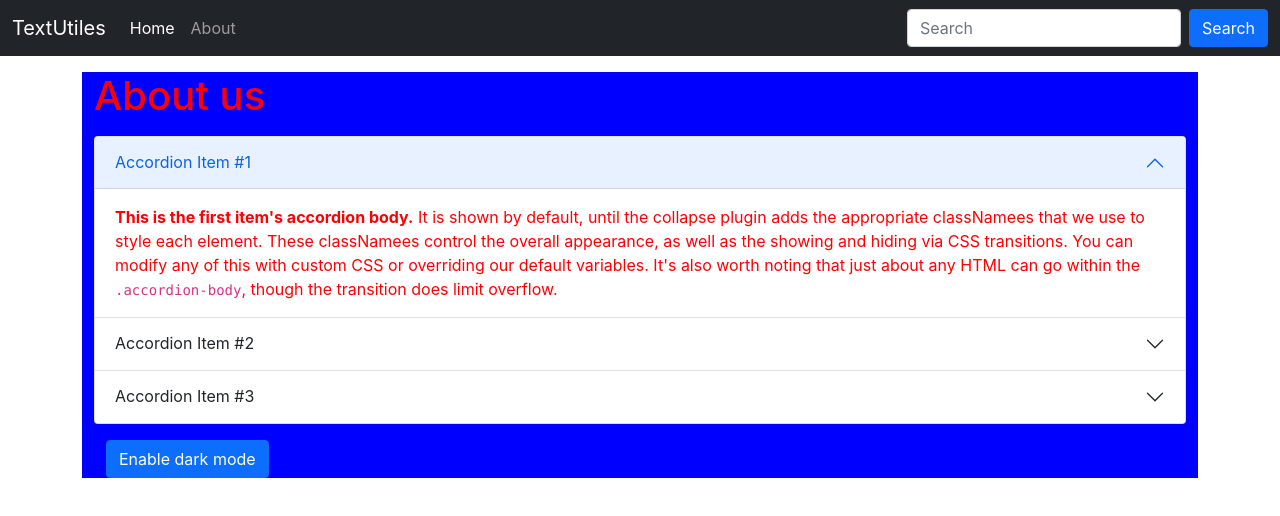
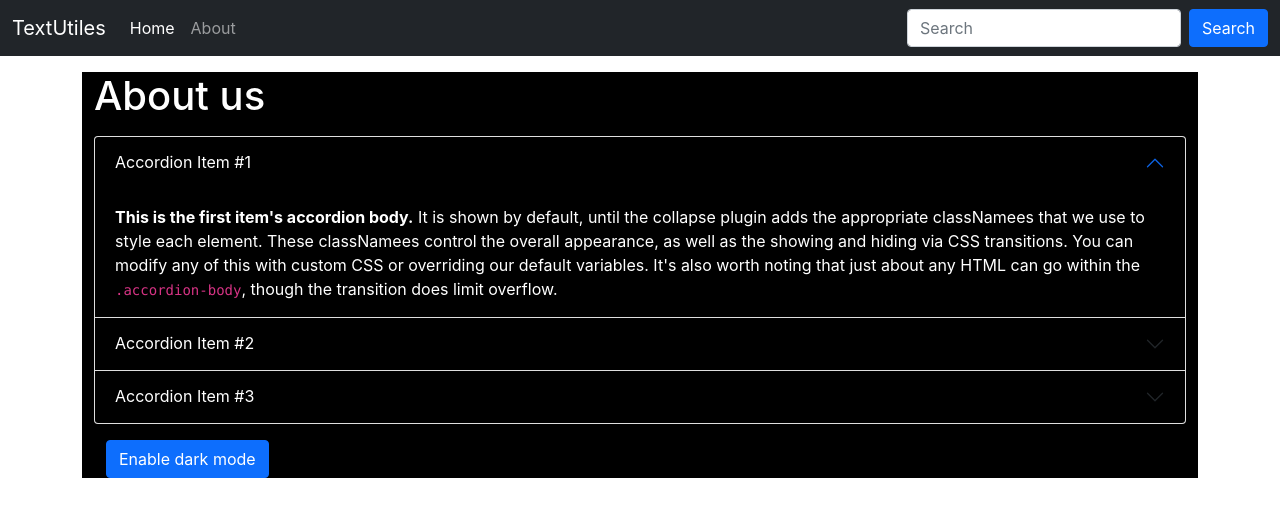
Before and after one commit to KUMAR7BITTU/react_js_course, a React (Create React App) app: page / in a window 1280 px wide. Shown: the top 516 px of the page. Built offline with nearby package versions, Linux system fonts and the light colour scheme.

Commit message:
dark mode

```diff
--- a/src/components/About.js
+++ b/src/components/About.js
@@ -2,45 +2,49 @@ import React from 'react';
 
 export default function About() {
     let myStyle={
-        color: 'red',
-        backgroundColor: 'blue'
+        color: 'white',
+        backgroundColor: 'black'
     }
     return (
         <div className="container" style={myStyle}>
             <h1 className="my-3">About us</h1>
-            <div className="accordion" style={myStyle }id="accordionExample">
+            <div className="accordion" id="accordionExample">
                 <div className="accordion-item">
                     <h2 className="accordion-header" id="headingOne">
-                        <button className="accordion-button" type="button" data-bs-toggle="collapse" data-bs-target="#collapseOne" aria-expanded="true" aria-controls="collapseOne">
+                        <button className="accordion-button" type="button"
+                        style={myStyle }data-bs-toggle="collapse" data-bs-target="#collapseOne" aria-expanded="true" aria-controls="collapseOne">
                             Accordion Item #1
                         </button>
                     </h2>
                     <div id="collapseOne" className="accordion-collapse collapse show" aria-labelledby="headingOne" data-bs-parent="#accordionExample">
-                        <div className="accordion-body">
+                        <div className="accordion-body" style={myStyle }>
                             <strong>This is the first item's accordion body.</strong> It is shown by default, until the collapse plugin adds the appropriate classNamees that we use to style each element. These classNamees control the overall appearance, as well as the showing and hiding via CSS transitions. You can modify any of this with custom CSS or overriding our default variables. It's also worth noting that just about any HTML can go within the <code>.accordion-body</code>, though the transition does limit overflow.
                         </div>
                     </div>
                 </div>
                 <div className="accordion-item">
-                    <h2 className="accordion-header" id="headingTwo">
-                        <button className="accordion-button collapsed" type="button" data-bs-toggle="collapse" data-bs-target="#collapseTwo" aria-expanded="false" aria-controls="collapseTwo">
+                    <h2 className="accordion-header"
+                    id="headingTwo">
+                        <button className="accordion-button collapsed" type="button"
+                        style={myStyle }data-bs-toggle="collapse" data-bs-target="#collapseTwo" aria-expanded="false" aria-controls="collapseTwo">
                             Accordion Item #2
                         </button>
                     </h2>
                     <div id="collapseTwo" className="accordion-collapse collapse" aria-labelledby="headingTwo" data-bs-parent="#accordionExample">
-                        <div className="accordion-body">
+                        <div className="accordion-body" style={myStyle }>
                             <strong>This is the second item's accordion body.</strong> It is hidden by default, until the collapse plugin adds the appropriate classNamees that we use to style each element. These classNamees control the overall appearance, as well as the showing and hiding via CSS transitions. You can modify any of this with custom CSS or overriding our default variables. It's also worth noting that just about any HTML can go within the <code>.accordion-body</code>, though the transition does limit overflow.
                         </div>
                     </div>
                 </div>
                 <div className="accordion-item">
-                    <h2 className="accordion-header" id="headingThree">
-                        <button className="accordion-button collapsed" type="button" data-bs-toggle="collapse" data-bs-target="#collapseThree" aria-expanded="false" aria-controls="collapseThree">
+                    <h2 className="accordion-header"  id="headingThree">
+                        <button className="accordion-button collapsed" type="button"
+                        style={myStyle } data-bs-toggle="collapse" data-bs-target="#collapseThree" aria-expanded="false" aria-controls="collapseThree">
                             Accordion Item #3
                         </button>
                     </h2>
                     <div id="collapseThree" className="accordion-collapse collapse" aria-labelledby="headingThree" data-bs-parent="#accordionExample">
-                        <div className="accordion-body">
+                        <div className="accordion-body" style={myStyle }>
                             <strong>This is the third item's accordion body.</strong> It is hidden by default, until the collapse plugin adds the appropriate classNamees that we use to style each element. These classNamees control the overall appearance, as well as the showing and hiding via CSS transitions. You can modify any of this with custom CSS or overriding our default variables. It's also worth noting that just about any HTML can go within the <code>.accordion-body</code>, though the transition does limit overflow.
                         </div>
                     </div>
```
